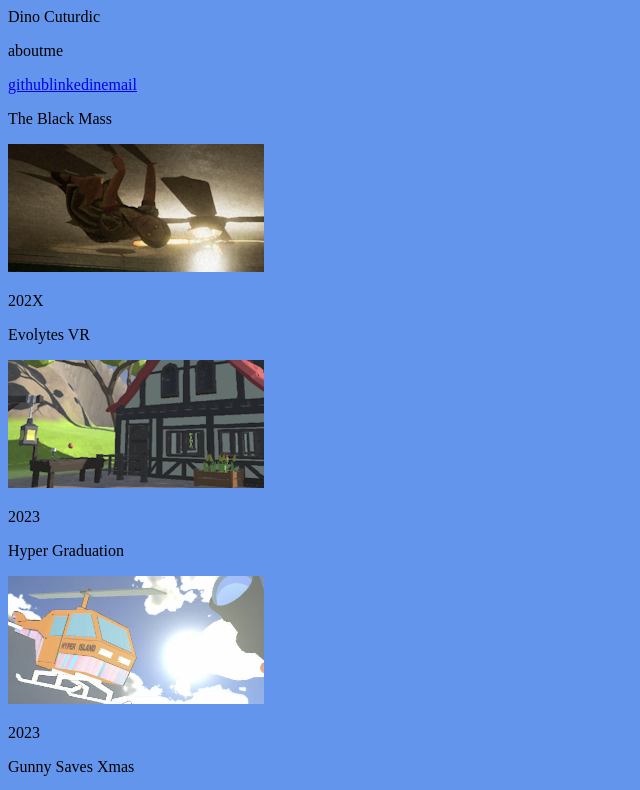
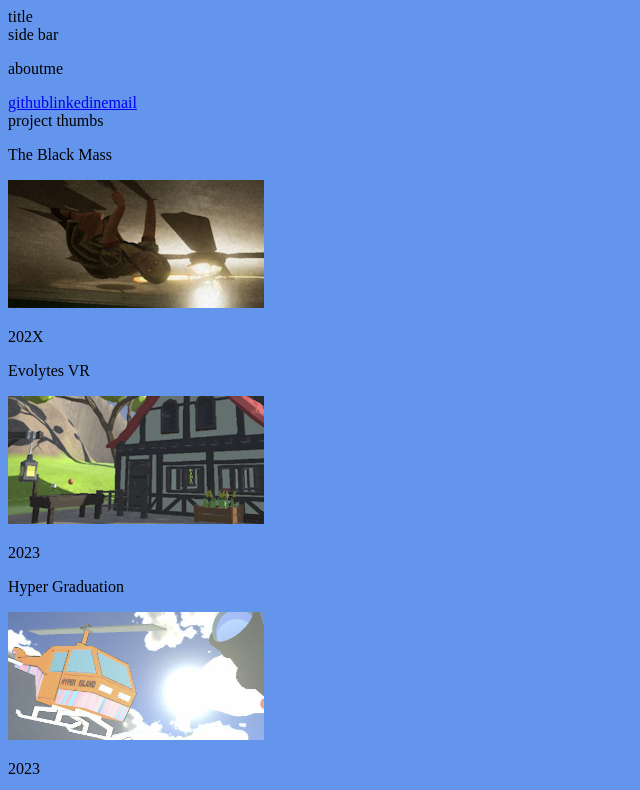
Before and after one commit to PoppyRed91/rct_portfolio-1, a React (Vite) app: page / in a window 1280 px wide. Shown: the top 790 px of the page, without its empty margins (0-640 px from the left). Built offline with nearby package versions, Linux system fonts and the light colour scheme.

Commit message:
Removed css classes

```diff
--- a/src/App.tsx
+++ b/src/App.tsx
@@ -41,7 +41,19 @@ export default function App() {
   const projectsList: Project[] = [];
 
   for (const project of ProjectsJson) {
-    projectsList.push(new Project(project.id, project.title, project.thumbSrc, project.description, project.roles, project.screenshots, project.releaseYear, project.videoLink, project.downloadLink))
+    projectsList.push(
+      new Project(
+            project.id,
+            project.title,
+            project.thumbSrc,
+            project.description,
+            project.roles,
+            project.screenshots,
+            project.releaseYear,
+            project.videoLink,
+            project.downloadLink
+            )
+          )
   }
 
   const [currentProject, setCurrentProject] = useState<Project>(new Project("","","","",[],[],"","",""));
@@ -52,14 +64,18 @@ export default function App() {
 
   return (
     <>
-      <section className="title">Dino Cuturdic</section>
-      <section className="sidebar">
+      <section> title
+
+      </section>
+
+      <section> side bar
         <p>aboutme</p>
         <a href="https://github.com/d3noDL">github</a>
         <a href="https://www.linkedin.com/in/dino-cuturdic/">linkedin</a>
         <a href="mailto:dino@cuturdic.com">email</a>
       </section>
-      <section className="project-thumbs">
+
+      <section> project thumbs
         {
           projectsList.map((project) => {
             return <ProjectThumb project={project} onclick={handleThumbClick}></ProjectThumb>
```
